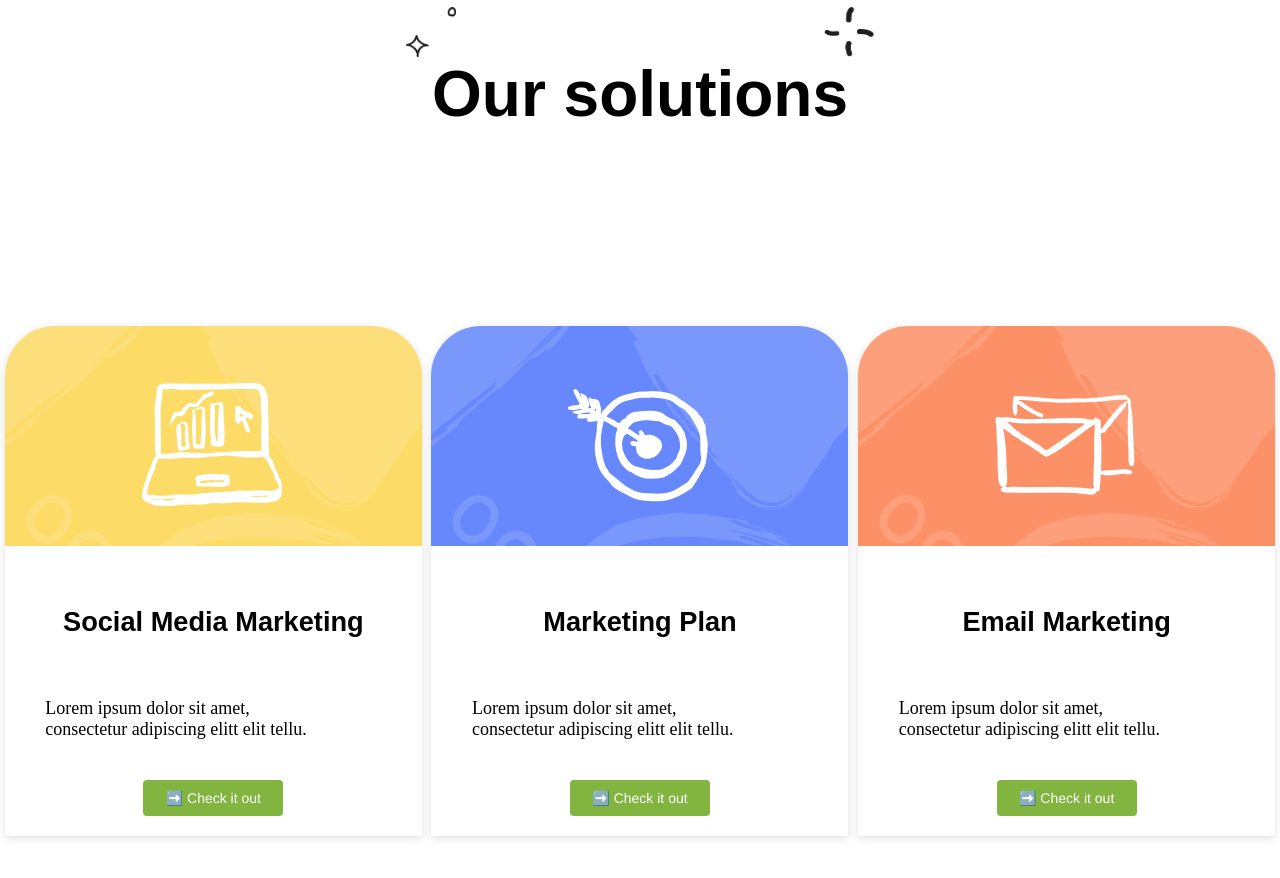
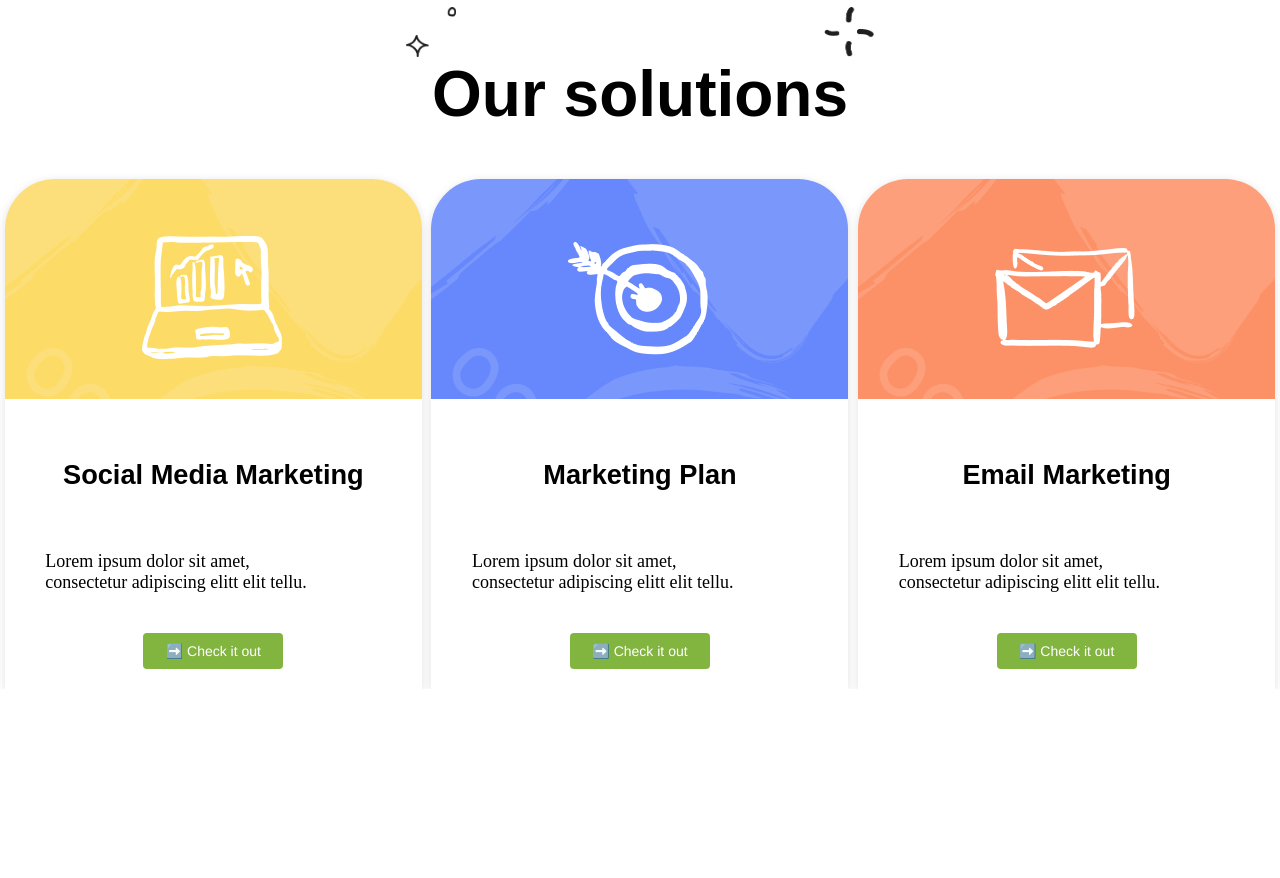
Before and after one commit to AmanReja/react-project1, a React (Vite) app: page / in a window 1280 px wide. Shown: the part 760-1638 px from the top of the page. After the commit the page ends 1449 px from the top, so only its background shows below. Built offline with nearby package versions, Linux system fonts and the light colour scheme; a web font is replaced by a local one.

Commit message:
fixed lag

```diff
--- a/src/components/Card.css
+++ b/src/components/Card.css
@@ -1,5 +1,5 @@
 .inline-container{
-  height: 900px;
+  height: auto;
   width: 100%;
   display: flex;
   justify-content: space-around;
@@ -7,7 +7,7 @@
   /* overflow: hidden; */
   border-radius: 10px;
   /* flex-wrap: wrap; */
-  /* padding-top: 3rem; */
+  padding-top: 3rem;
 
 
 }
```
